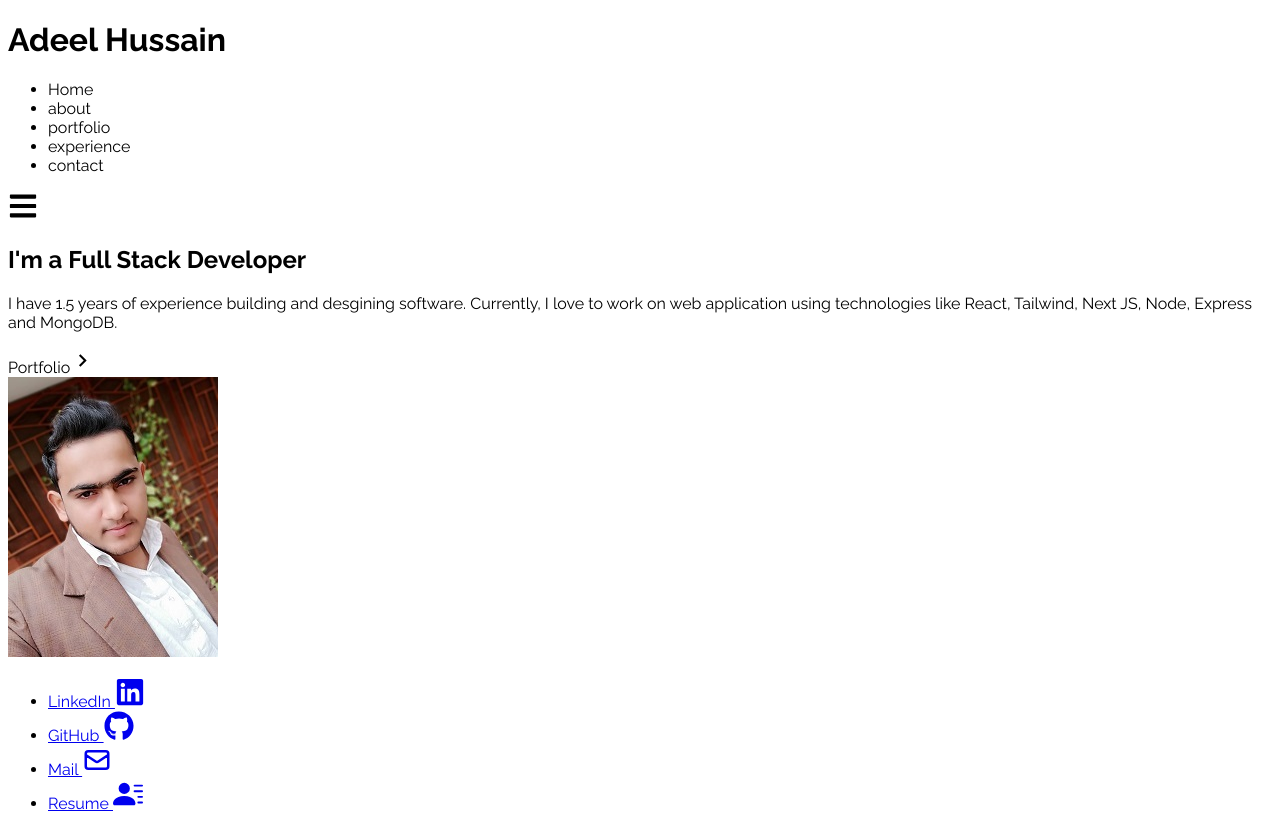
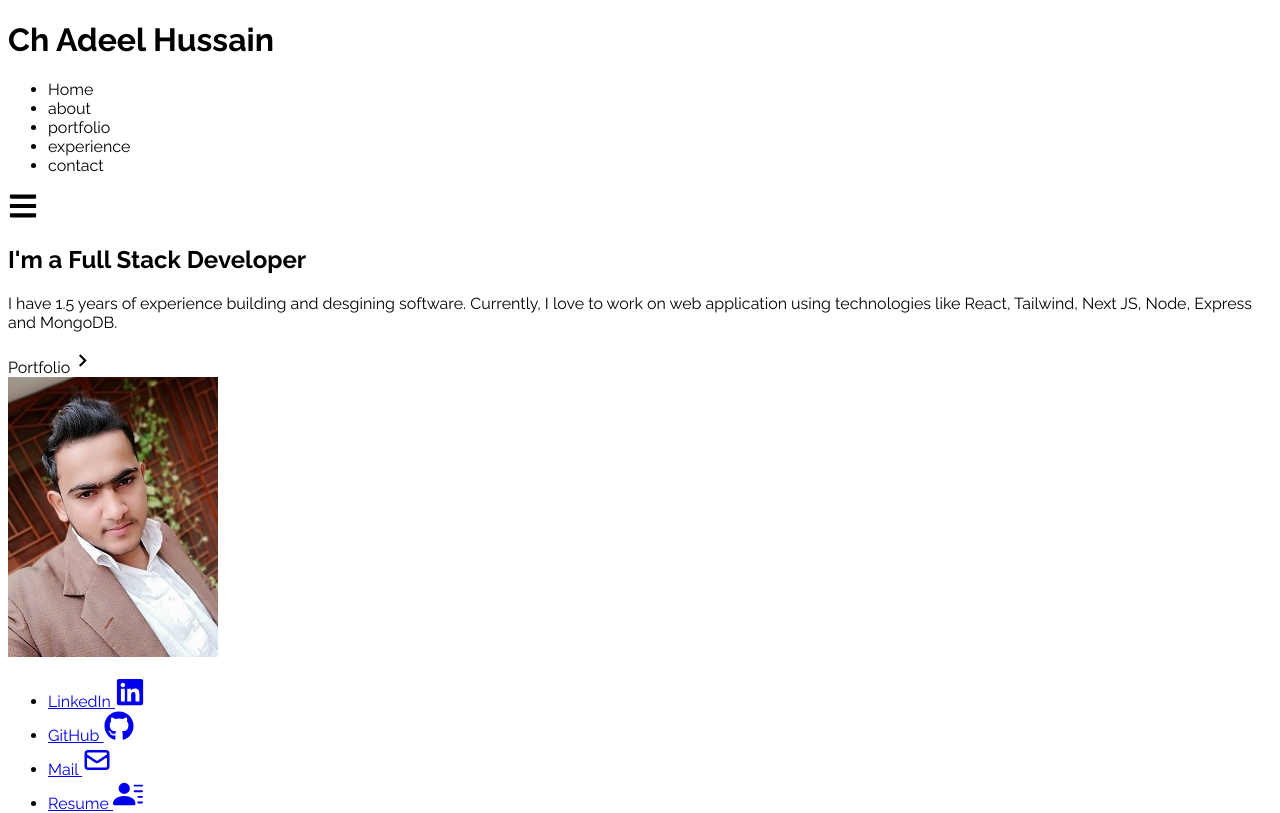
Before and after one commit to ch-adeel/AdeelHussain-Portfolio, a React (Create React App) app: page / in a window 1280 px wide. Shown: the top 813 px of the page. Built offline with nearby package versions, Linux system fonts and the light colour scheme; the HTML template or start-up script is replaced by a standard one.

Commit message:
Second commit

```diff
--- a/src/Componenets/Navbar.jsx
+++ b/src/Componenets/Navbar.jsx
@@ -30,7 +30,7 @@ const Navbar = () => {
   return (
     <div className="flex justify-between items-center w-full h-20 px-4 text-white bg-black fixed">
       <div>
-      <h1 className="text-4xl font-signature ml-2">Adeel Hussain</h1>
+      <h1 className="text-4xl font-signature ml-2">Ch Adeel Hussain</h1>
       </div>
 
       <ul className="hidden md:flex">
```
